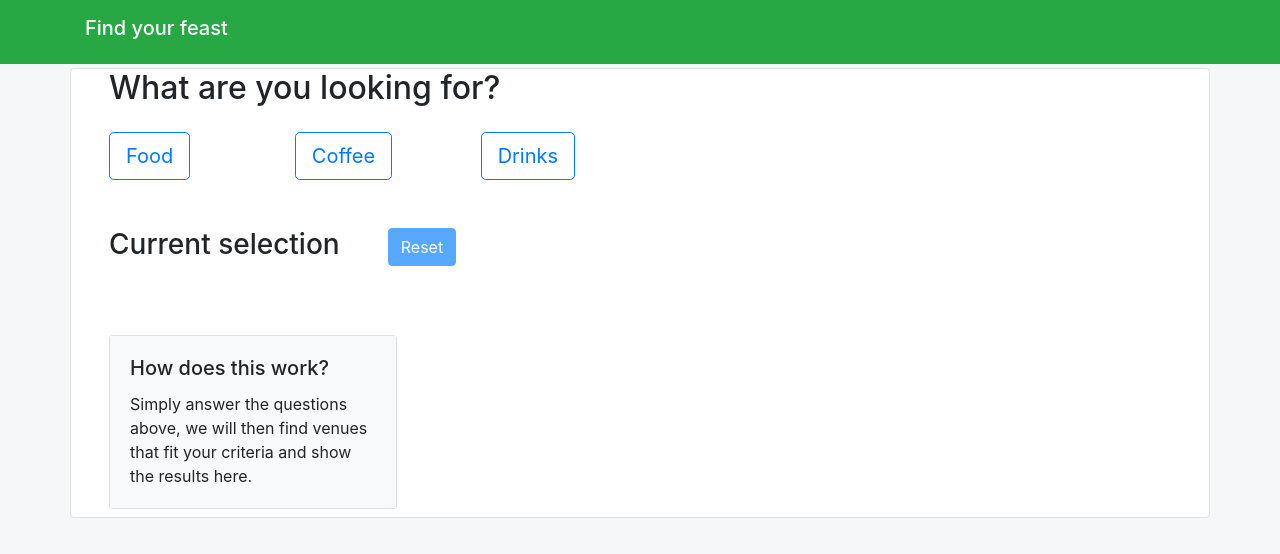
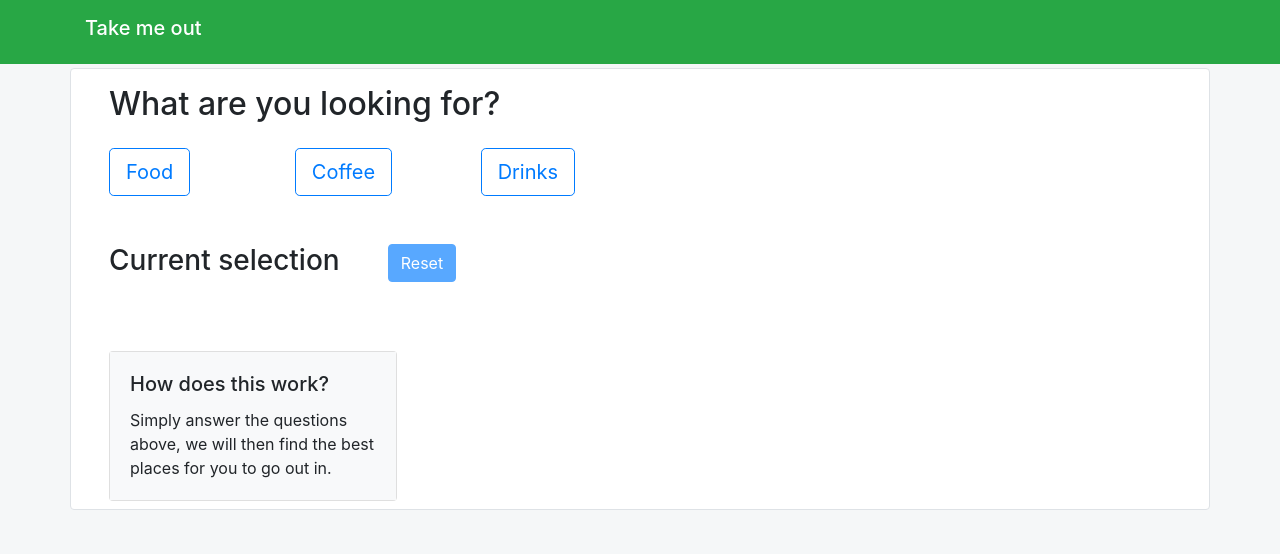
Before and after one commit to AdriaanVast/applicationCase, a plain HTML site: page index.html in a window 1280 px wide. Drawn offline with Linux system fonts and the light colour scheme.

Commit message:
Lowered the amount of returned results. Changed the name of the site to "Take me out". Altered the help section to reflect the new name.

```diff
--- a/index.html
+++ b/index.html
@@ -7,7 +7,7 @@
     <link rel="stylesheet" href="styles/bootstrap.min.css">
     <link rel="stylesheet" href="styles/index.css">
 
-    <title>Adyen application</title>
+    <title>Take me out</title>
 </head>
 <body>
 
@@ -17,14 +17,14 @@
 
 <nav class="navbar navbar-expand-lg navbar-dark bg-success">
     <div class="container">
-        <span class="navbar-brand h1">Find your feast</span>
+        <h1 class="navbar-brand">Take me out</h1>
     </div>
 </nav>
 
 <div class="container mt-1 border secondary rounded pg-main-container">
 
     <!--Row containing the headers for each selection step-->
-    <div class="row ml-2">
+    <div class="row ml-2 mt-3">
 
         <div class="col pg-selection pg-selection-1">
             <h2>What are you looking for?</h2>
@@ -125,7 +125,7 @@
     </div>
 
 
-    <div class="row mt-5 ml-2" >
+    <div class="row mt-5 ml-2">
         <div class="col" id="foursquare-results-header">
         </div>
     </div>
@@ -135,8 +135,8 @@
             <div class="card" style="width: 18rem;">
                 <div class="card-body bg-light">
                     <h5 class="card-title">How does this work?</h5>
-                    <p class="card-text">Simply answer the questions above, we will then
-                        find venues that fit your criteria and show the results here.</p>
+                    <p class="card-text">Simply answer the questions above, we will then find the best places for you
+                        to go out in.</p>
                 </div>
             </div>
         </div>
--- a/scripts/index.js
+++ b/scripts/index.js
@@ -35,7 +35,7 @@ function resetSearch() {
     $('.pg-selection').attr('hidden', true);
     $('.pg-selection-1').attr('hidden', false);
     $('#location-input-field').val('');
-    if($('#userLocation').val() === ''){
+    if ($('#userLocation').val() === '') {
         locationSet = false;
     }
 }
@@ -137,7 +137,7 @@ function foursquareExploreQuery() {
 function buildExploreQueryURL() {
     let baseURL = 'https://api.foursquare.com/v2/venues/explore?';
     let result;
-    let resultLimit = 9;
+    let resultLimit = 6;
     let locationInputValue = $('#location-input-field').val();
     if (locationInputValue !== '') {
         result = baseURL + 'near=' + locationInputValue;
@@ -168,7 +168,7 @@ function parseResultData(jsonData) {
             '</div>'
         )
     } else {
-       resultsHeader.html(
+        resultsHeader.html(
             '<h2>Results found in ' + jsonData.response.headerFullLocation + '</h2>'
         );
 
```
